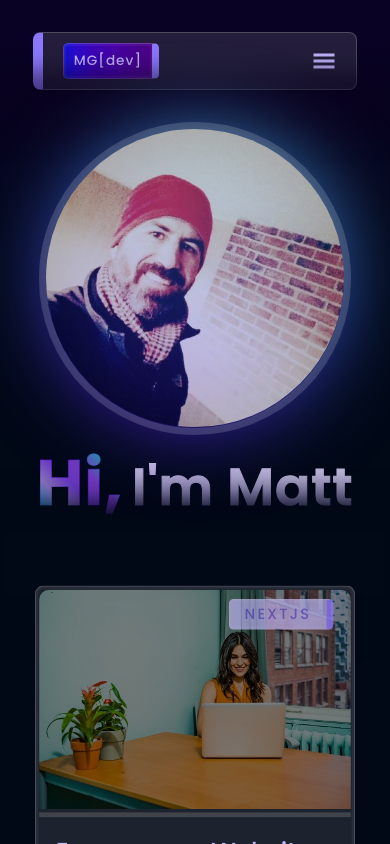
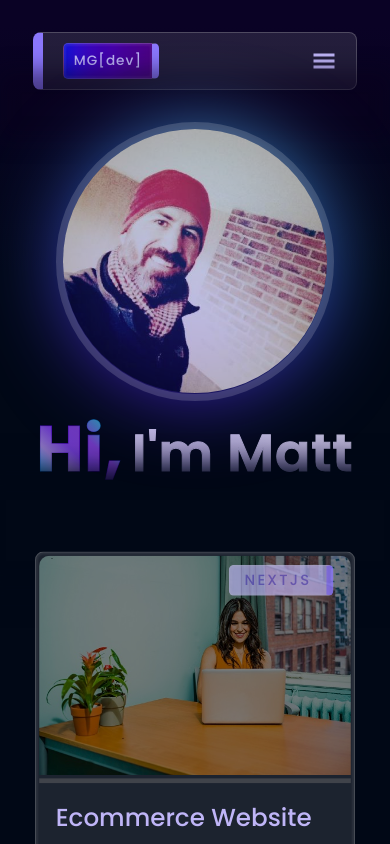
Before and after one commit to midcenturydude7/nextjs-portfolio-site, a Next.js app: page / in a window 390 px wide. Shown: the top 844 px of the page. Built offline with nearby package versions, Linux system fonts and the light colour scheme.

Commit message:
Resized hero section text via media queries

```diff
--- a/app/components/HeroSection/styles/HeroGradient.module.css
+++ b/app/components/HeroSection/styles/HeroGradient.module.css
@@ -107,15 +107,29 @@
 /* MEDIA QUERIES */
 @media (max-width: 500px) {
   .gradient-hero {
-    height: 35vh;
-    width: 35vh;
+    height: 33vh !important;
+    width: 33vh !important;
+  }
+}
+
+@media (max-width: 900px) {
+  .gradient-hero {
+    height: 42vh;
+    width: 42vh;
+  }
+}
+
+@media (max-width: 1259px) {
+  .gradient-hero {
+    height: 37vh;
+    width: 37vh;
   }
 }
 
 @media (max-width: 1499px) {
   .gradient-hero {
-    height: 37vh !important;
-    width: 37vh !important;
+    height: 33vh;
+    width: 33vh;
   }
 }
 
```
